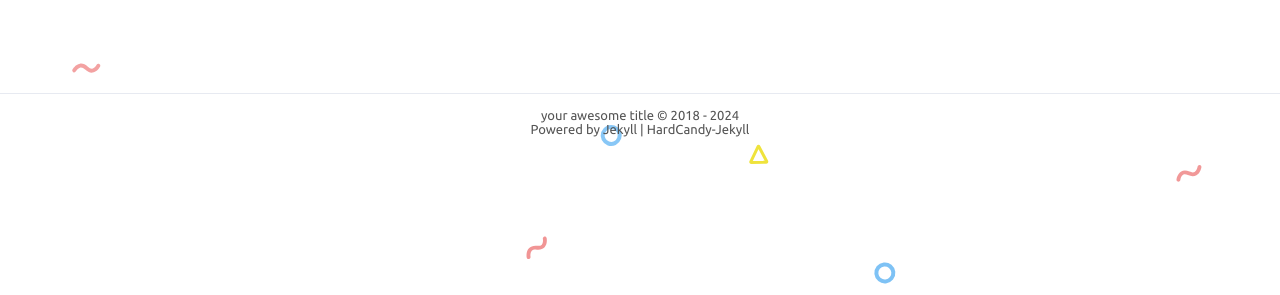
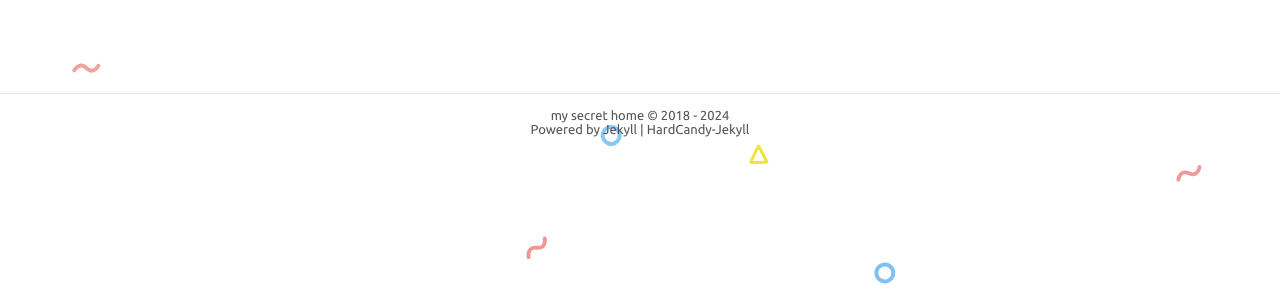
Before and after one commit to hyhhoney/hyhhoney.github.io, a Jekyll site: the page built from friendLink.html, in a window 1280 px wide. Shown: the part 542-837 px from the top of the page. Built offline with Jekyll 4.4.1, drawn with Linux system fonts in a browser that asks for light colours; comment, search, counter and statistics services are not loaded.

Commit message:
Update _config.yml

```diff
--- a/_config.yml
+++ b/_config.yml
@@ -1,5 +1,5 @@
 # Site settings 配置站点
-title: 'your awesome title'
+title: 'my secret home'
 description: 'your web description'
 keywords: 'your web keywords, another keywords'
 url: 'https://abc.github.io' # your host
```
